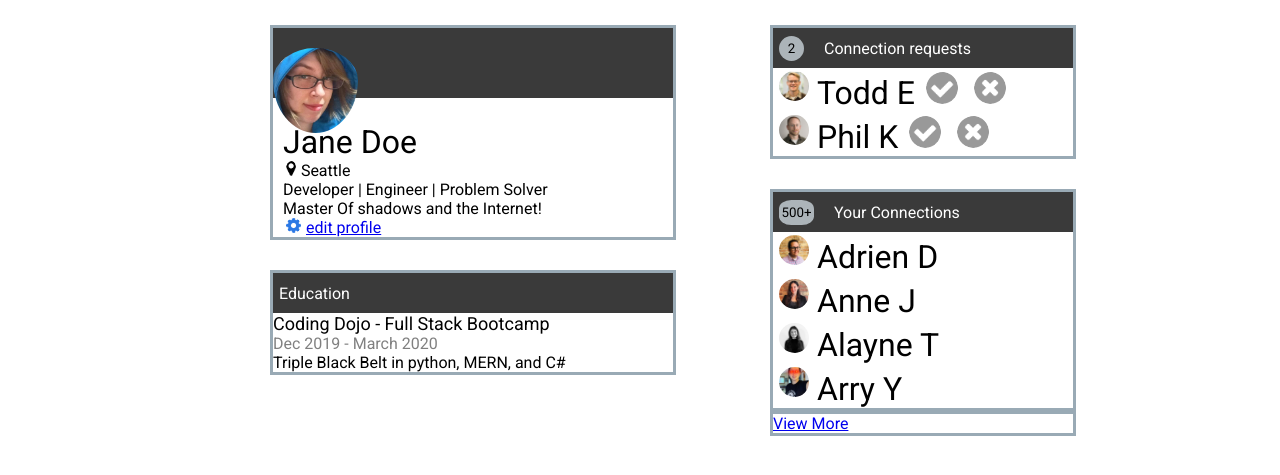
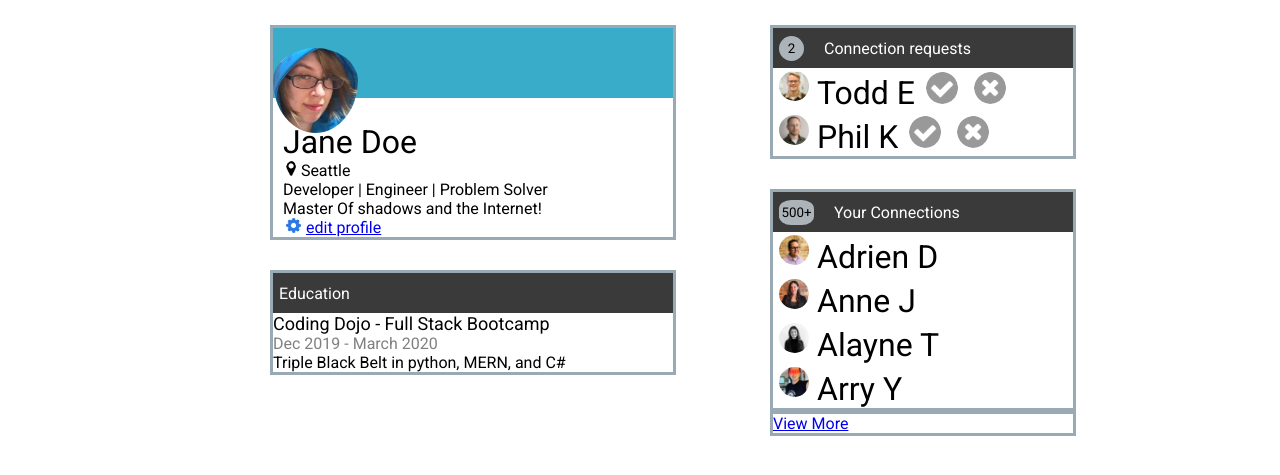
Before and after one commit to jaredmccoon/bootcamp_assignments, a plain HTML site: page Profile_Page/index.html in a window 1280 px wide. Shown: the part 65-540 px from the top of the page. Drawn offline with Linux system fonts and the light colour scheme.

Commit message:
Update container.css

```diff
--- a/Profile_Page/container.css
+++ b/Profile_Page/container.css
@@ -82,7 +82,7 @@ img {
 
 .mynav {
     height: 70px;
-    background-color: #3a3a3a;
+    background-color: rgb(56, 172, 201);
 }
 
 .request {
```
